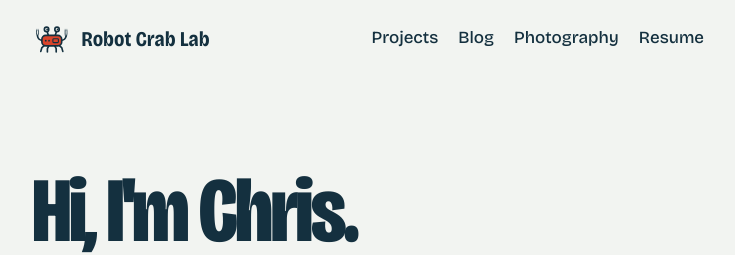
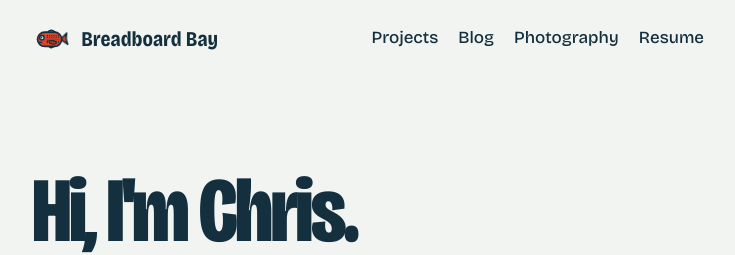
Before and after one commit to RobotCrabLab/Homepage, a Jekyll site: the page built from index.html, in a window 1280 px wide. Shown: the top 255 px of the page, without its empty margins (272-1007 px from the left). Built offline with Jekyll 4.4.1, drawn with Linux system fonts in a browser that asks for light colours.

Commit message:
Rename site to Breadboard Bay and replace the crab with a breadboard fish
New mascot include with a swishing tail in the header, matching
favicon, and a fish on the 404 page.

Co-Authored-By: Claude Opus 5.5 <noreply@anthropic.com>
Claude-Session: https://claude.ai/code/session_01MMDVxXAekaRt7NRydvis2Y

```diff
--- a/404.html
+++ b/404.html
@@ -4,8 +4,8 @@ permalink: /404.html
 layout: default
 ---
 <section class="wrap prose-page not-found">
-  {% include crab.svg class="crab-lost" %}
-  <h1>This page scuttled off</h1>
+  {% include mascot.svg class="mascot-lost" %}
+  <h1>This page swam off</h1>
   <p class="lede">There's nothing at this address. It may have moved, or the link may have a typo.</p>
   <p><a class="button" href="{{ '/' | relative_url }}">Go to the home page</a></p>
 </section>
--- a/_config.yml
+++ b/_config.yml
@@ -1,7 +1,7 @@
 # ---------------------------------------------------------------
 # Site settings — edit these first.
 # ---------------------------------------------------------------
-title: Robot Crab Lab
+title: Breadboard Bay
 author: Chris
 tagline: I work hands-on with the development of advanced scientific instruments tailored for ocean exploration and analysis.
 description: Portfolio, resume, projects and photography from Chris, who builds scientific instruments for ocean exploration.
--- a/_includes/header.html
+++ b/_includes/header.html
@@ -1,7 +1,7 @@
 <header class="site-header">
   <div class="wrap header-inner">
     <a class="wordmark" href="{{ '/' | relative_url }}">
-      {% include crab.svg class="crab-mark" %}
+      {% include mascot.svg class="mascot-mark" %}
       <span>{{ site.title }}</span>
     </a>
     <nav class="site-nav" aria-label="Main">
--- a/assets/css/style.css
+++ b/assets/css/style.css
@@ -5,7 +5,7 @@
   --paper: #F2F4F1;
   --ink: #14303F;
   --muted: #566A73;
-  --shell: #D9442B;        /* crab red: links, the crab, one button */
+  --shell: #D9442B;        /* mascot red: links, the fish, one button */
   --shell-ink: #FFFFFF;
   --tide: #DCE7E4;         /* pale sea tint for quiet panels */
   --rule: #C3D0CD;
@@ -90,13 +90,16 @@ img { max-width: 100%; height: auto; }
 .skip:focus { left: 0.5rem; }
 
 /* ------------------------------------------------------------
-   The crab
+   The mascot: a breadboard fish
    ------------------------------------------------------------ */
-.crab { color: var(--ink); overflow: visible; }
-.crab-shell { fill: var(--shell); stroke: currentColor; stroke-width: 3; }
-.crab-eye { fill: var(--paper); stroke: currentColor; stroke-width: 3; }
-.rivet { fill: currentColor; }
-.grille { fill: none; stroke: currentColor; stroke-width: 2; }
+.mascot { color: var(--ink); overflow: visible; }
+.mascot-fill { fill: var(--shell); stroke: currentColor; stroke-width: 3; stroke-linejoin: round; }
+.mascot-line { fill: none; stroke: currentColor; stroke-width: 3; stroke-linecap: round; }
+.board-divider { stroke: currentColor; stroke-width: 1.2; opacity: 0.45; }
+.board-holes, .jumper-end, .mascot-pupil { fill: currentColor; }
+.jumper { fill: none; stroke: currentColor; stroke-width: 1.9; stroke-linecap: round; }
+.mascot-eye { fill: var(--paper); stroke: currentColor; stroke-width: 2.5; }
+.mascot-mouth { fill: none; stroke: currentColor; stroke-width: 2; stroke-linecap: round; }
 
 /* ------------------------------------------------------------
    Header and footer
@@ -112,20 +115,21 @@ img { max-width: 100%; height: auto; }
   font-family: var(--display); font-weight: 700; font-size: var(--step-1);
   font-variation-settings: "wdth" 82;
 }
-.crab-mark { width: 2.475rem; height: auto; }
+.mascot-mark { width: 2.475rem; height: auto; }
 
-/* The header crab keeps pinching its claws. */
-.crab-mark .gripper {
+/* The header fish keeps swishing its tail. */
+.mascot-mark .fish-tail {
   transform-box: fill-box;
-  transform-origin: 50% 100%;
-  animation: pinch 1.8s ease-in-out infinite;
+  transform-origin: 0% 50%;
+  animation: swish 1.8s ease-in-out infinite;
 }
-@keyframes pinch {
-  0%, 40%, 100% { transform: scaleX(1); }
-  52%, 62%      { transform: scaleX(0.45); }
+@keyframes swish {
+  0%, 100% { transform: rotate(0deg); }
+  25%      { transform: rotate(14deg); }
+  75%      { transform: rotate(-14deg); }
 }
 @media (prefers-reduced-motion: reduce) {
-  .crab-mark .gripper { animation: none; }
+  .mascot-mark .fish-tail { animation: none; }
 }
 
 .site-nav { display: flex; flex-wrap: wrap; gap: 0.25rem 1.25rem; }
@@ -374,7 +378,7 @@ img { max-width: 100%; height: auto; }
    404
    ------------------------------------------------------------ */
 .not-found { padding-top: clamp(3rem, 10vw, 6rem); }
-.crab-lost { width: 5rem; height: auto; transform: rotate(180deg); margin-bottom: 1rem; }
+.mascot-lost { width: 5.5rem; height: auto; transform: rotate(-12deg); margin-bottom: 1rem; }
 .not-found h1 { font-size: var(--step-3); margin: 0; }
 .not-found .lede + p { margin-top: 1.75rem; }
 
```
Also changed, not shown: README.md, _includes/crab.svg (deleted), _includes/mascot.svg (added), assets/favicon.svg.
